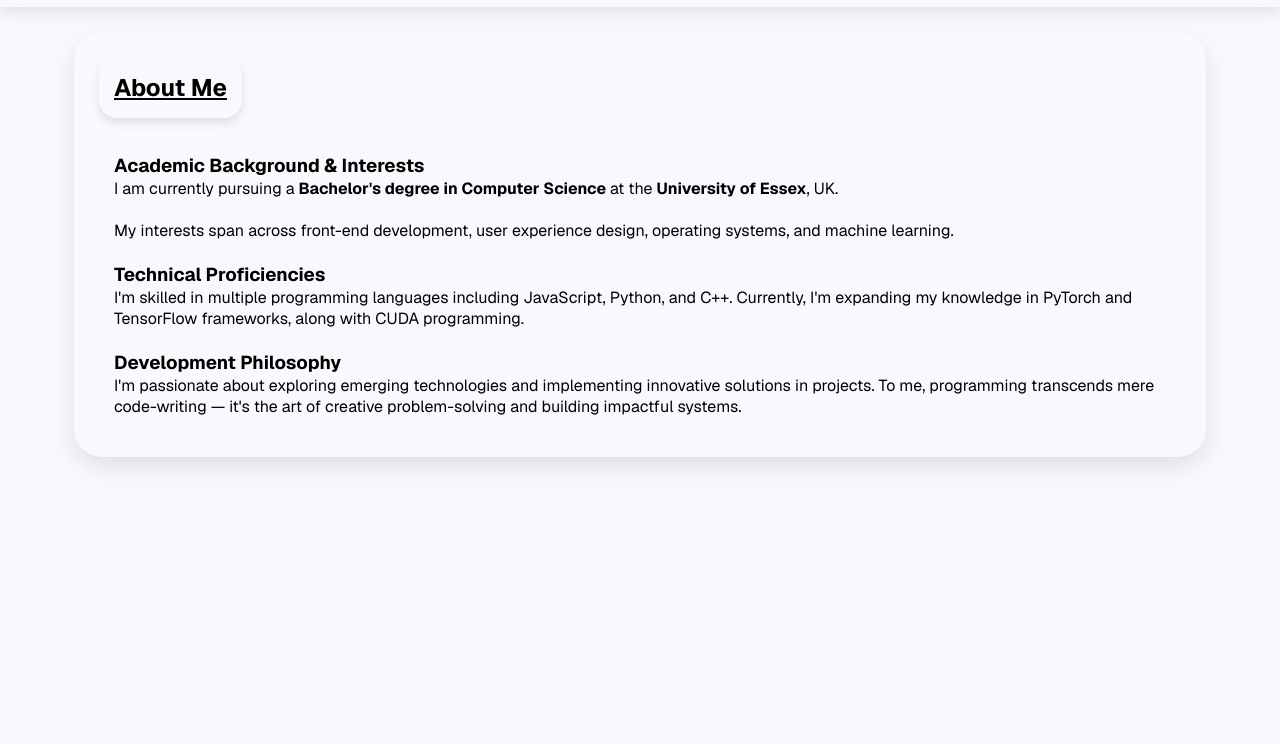
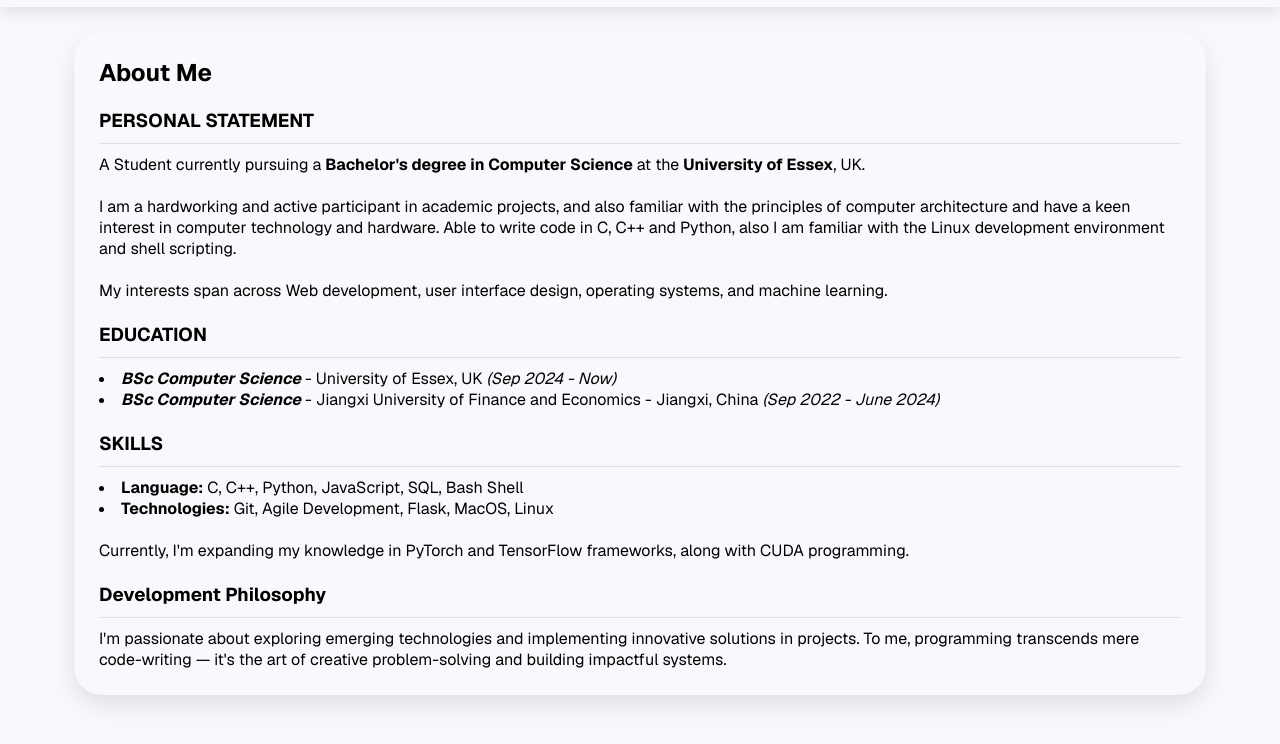
Before and after one commit to Deng-Shihao/dsh, a plain HTML site: page index.html in a window 1280 px wide. Shown: the part 38-782 px from the top of the page. Drawn offline with nearby package versions, Linux system fonts and the light colour scheme.

Commit message:
Update Content

```diff
--- a/css/style.css
+++ b/css/style.css
@@ -15,6 +15,13 @@ body {
   width: 90%;
   margin: auto;
   background-color: #f8f9fc;
+}
+
+hr {
+  margin: 10px 0;
+  border: none;
+  height: 1px;
+  background-color: rgba(0, 0, 0, 0.1);
 }
 
 .item a {
@@ -64,19 +71,21 @@ body {
 }
 
 .content-container .content-header {
-  padding: 15px;
+  /* padding: 15px; */
   margin: 10px;
-  backdrop-filter: blur(10px);
-  -webkit-backdrop-filter: blur(10px);
   border-radius: 18px;
-  box-shadow: 0 5px 10px rgba(0, 0, 0, 0.1);
   font-weight: 500;
   align-self: flex-start;
-  text-decoration: underline;
+  /* text-decoration: underline; */
+  /* -webkit-backdrop-filter: blur(10px); */
+  /* backdrop-filter: blur(10px); */
+  /* border: solid 1px rgba(0, 0, 0, 0.1); */
+  /* box-shadow: 0 5px 10px rgba(0, 0, 0, 0.1); */
+  transition: all 0.3s ease 0s;
 }
 
 .content-text {
   margin: 10px;
-  padding: 15px;
-  border-radius: 10px;
+  /* padding: 15px; */
+  /* border-radius: 10px; */
 }
--- a/index.html
+++ b/index.html
@@ -17,12 +17,6 @@
       <!-- <img src="img/openai-svgrepo-com.svg" alt="Open AI" class="logo" height="50px" width="50px"> -->
       <div class="nav-item">
         <ul class="item">
-          <!-- <li>
-            <a href="#">
-              <i class="ri-booklet-line"></i><span>Notes</span>
-            </a>
-          </li> -->
-
           <li>
             <a href="https://github.com/shDengg">
               <i class="ri-github-line"></i><span>Github</span>
@@ -32,9 +26,6 @@
           <li>
             <a href="#"><i class="ri-emphasis-cn"></i><span>ZH</span></a>
           </li>
-          <!-- <li>
-            <a href="#"><span>About</span></a>
-          </li> -->
         </ul>
       </div>
     </div>
@@ -44,36 +35,68 @@
         <h2>About Me</h2>
       </div>
       <div class="content-text">
-        <h3>Academic Background & Interests</h3>
+        <!-- Personal Statement -->
+        <h3>PERSONAL STATEMENT</h3>
+        <hr />
         <p>
-          I am currently pursuing a
+          A Student currently pursuing a
           <strong>Bachelor's degree in Computer Science</strong> at the
           <strong>University of Essex</strong>, UK.
         </p>
         <br />
 
         <p>
+          I am a hardworking and active participant in academic projects, and
+          also familiar with the principles of computer architecture and have a
+          keen interest in computer technology and hardware. Able
+          to write code in C, C++ and Python, also I am familiar with the Linux
+          development environment and shell scripting.
+        </p>
+        <br />
+
+        <p>
           My interests span across
-          <span class="highlight">front-end development</span>,
-          <span class="highlight">user experience design</span>,
+          <span class="highlight">Web development</span>,
+          <span class="highlight">user interface design</span>,
           <span class="highlight">operating systems</span>, and
           <span class="highlight">machine learning</span>.
         </p>
         <br />
 
-        <h3>Technical Proficiencies</h3>
+        <!-- Education -->
+        <h3>EDUCATION</h3>
+        <hr />
+        <li class="education-item">
+          <em><strong>BSc Computer Science</strong></em> - University of Essex, UK
+          <span class="edu-date"><em>(Sep 2024 - Now)</em></span>
+        </li>
+        <li>
+          <em><strong>BSc Computer Science</strong></em> - Jiangxi University of Finance and Economics</strong> - Jiangxi, China
+          <span class="edu-date"><em>(Sep 2022 - June 2024)</em></span>
+        </li>
+        <br />
+
+        <!-- Skills -->
+        <h3>SKILLS</h3>
+        <hr />
+        <li>
+          <strong>Language:</strong> C, C++, Python, JavaScript, SQL, Bash Shell
+        </li>
+        <li>
+          <strong>Technologies:</strong> Git, Agile Development, Flask, MacOS, Linux
+        </li>
+        <br />
+
         <p>
-          I'm skilled in multiple programming languages including
-          <span class="highlight">JavaScript</span>,
-          <span class="highlight">Python</span>, and
-          <span class="highlight">C++</span>. Currently, I'm expanding my
-          knowledge in <span class="highlight">PyTorch</span> and
+          Currently, I'm expanding my knowledge in
+          <span class="highlight">PyTorch</span> and
           <span class="highlight">TensorFlow</span> frameworks, along with
           <span class="highlight">CUDA programming</span>.
         </p>
         <br />
 
         <h3>Development Philosophy</h3>
+        <hr />
         <p>
           I'm passionate about exploring emerging technologies and implementing
           <span class="highlight">innovative solutions</span> in projects. To
```
